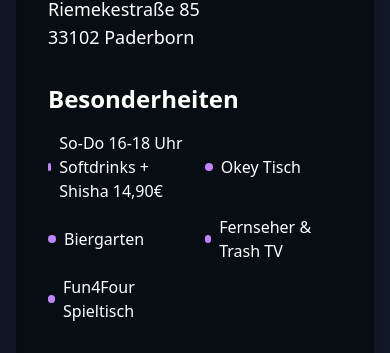
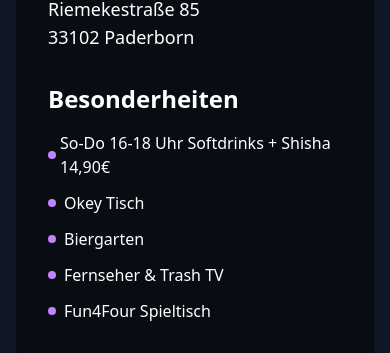
Before and after one commit to Choganessenz/Xline, a React (Vite) app: page / in a window 390 px wide. Shown: the part 2131-2484 px from the top of the page. Built offline with nearby package versions, Linux system fonts and the light colour scheme.

Commit message:
punkte fix

```diff
--- a/src/App.tsx
+++ b/src/App.tsx
@@ -244,9 +244,9 @@ function App() {
 
                         <div>
                           <h3 className="text-2xl font-semibold mb-4">Besonderheiten</h3>
-                          <ul className="grid grid-cols-2 gap-3">
-                            <li className="flex items-center space-x-2">
-                              <span className="w-2 h-2 bg-purple-400 rounded-full"></span>
+                          <ul className="grid grid-cols-1 sm:grid-cols-2 gap-3">
+                            <li className="flex items-center space-x-1 md:space-x-2">
+                              <span className="min-w-2 h-2 bg-purple-400 rounded-full"></span>
                               <span>So-Do 16-18 Uhr Softdrinks + Shisha 14,90€</span>
                             </li>
                             <li className="flex items-center space-x-2">
@@ -339,9 +339,9 @@ function App() {
 
                         <div>
                           <h3 className="text-2xl font-semibold mb-4">Besonderheiten</h3>
-                          <ul className="grid grid-cols-2 gap-3">
-                            <li className="flex items-center space-x-2">
-                              <span className="w-2 h-2 bg-purple-400 rounded-full"></span>
+                          <ul className="grid grid-cols-1 sm:grid-cols-2 gap-3">
+                            <li className="flex items-center space-x-1 md:space-x-2">
+                              <span className="min-w-2 h-2 bg-purple-400 rounded-full"></span>
                               <span>Montag Ladies only</span>
                             </li>
                             <li className="flex items-center space-x-2">
```
